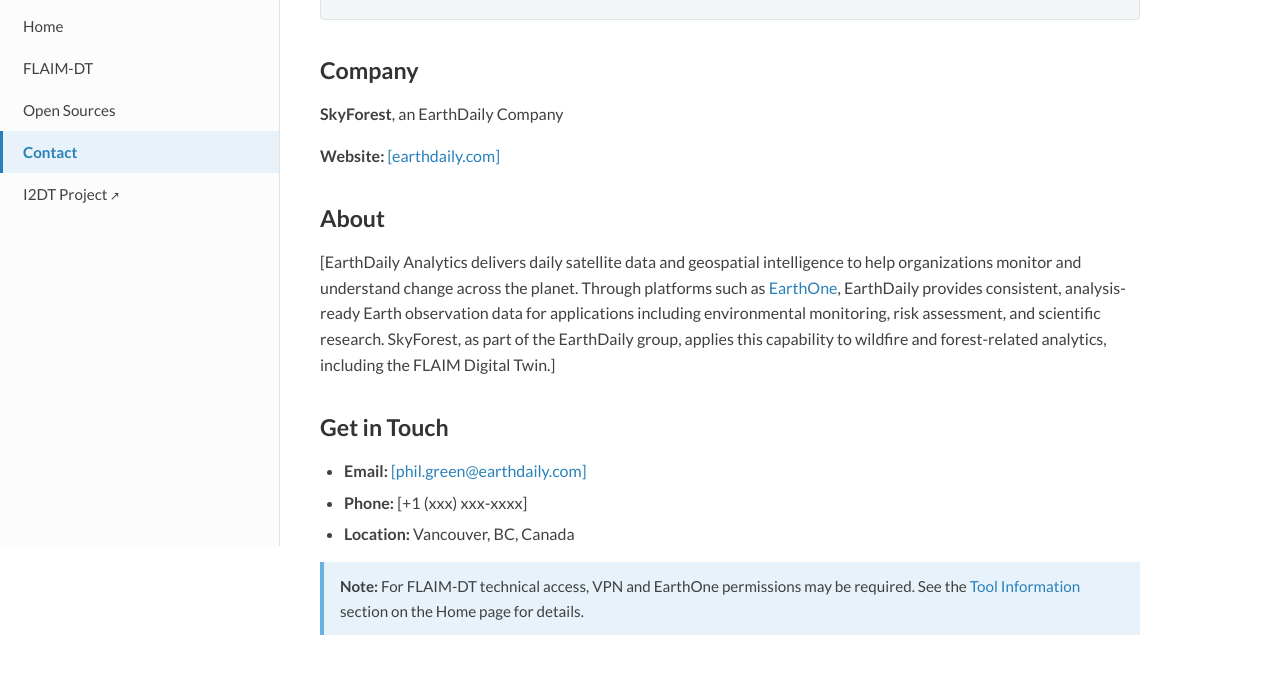
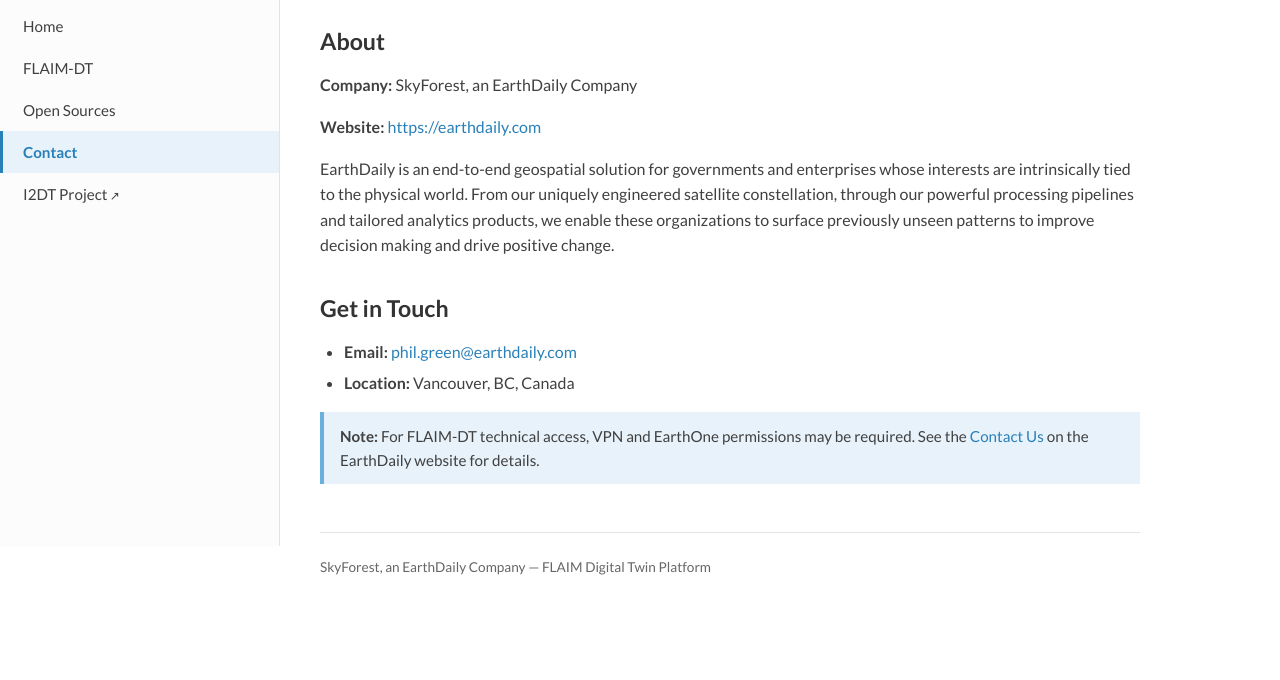
Before and after one commit to earthdaily/flaim-i2dt, a plain HTML site: page contact.html in a window 1280 px wide. Shown: the part 254-934 px from the top of the page. After the commit the page ends 913 px from the top, so only its background shows below. Drawn offline with Linux system fonts and the light colour scheme.

Commit message:
updated contact page and logo

```diff
--- a/contact.html
+++ b/contact.html
@@ -26,7 +26,7 @@
   <div class="layout">
     <aside class="sidebar">
         <div class="sidebar-logo">
-            <img src="images/EarthDaily_Logo.jpg" alt="EarthDaily Analytics" onerror="this.style.display='none'">
+            <img src="/images/EarthDaily_Logo.jpg" alt="EarthDaily Analytics" onerror="this.style.display='none'">
             <p class="site-title">FLAIM Digital Twin</p>
             <p class="site-subtitle">I2DT Consortium — Canada</p>
         </div>
@@ -50,37 +50,28 @@
       <nav class="toc" aria-label="Table of contents">
         <p class="toc-title">On this page</p>
         <ul>
-          <li><a href="#company">Company</a></li>
           <li><a href="#about">About</a></li>
           <li><a href="#get-in-touch">Get in Touch</a></li>
         </ul>
       </nav>
 
-      <section id="company">
-        <h2>Company</h2>
-        <p><strong>SkyForest</strong>, an EarthDaily Company</p>
-        <p>
-          <strong>Website:</strong>
-          <a href="[https://earthdaily.com]" target="_blank" rel="noopener">[earthdaily.com]</a>
-        </p>
-      </section>
-
       <section id="about">
         <h2>About</h2>
+        <p><strong>Company:</strong> SkyForest, an EarthDaily Company</p>
+        <p><strong>Website:</strong> <a href="https://earthdaily.com" target="_blank" rel="noopener">https://earthdaily.com</a></p>
         <p>
-          [EarthDaily Analytics delivers daily satellite data and geospatial intelligence to help organizations monitor and understand change across the planet. Through platforms such as <a href="https://earthdaily.com/earthone" target="_blank" rel="noopener">EarthOne</a>, EarthDaily provides consistent, analysis-ready Earth observation data for applications including environmental monitoring, risk assessment, and scientific research. SkyForest, as part of the EarthDaily group, applies this capability to wildfire and forest-related analytics, including the FLAIM Digital Twin.]
+            EarthDaily is an end-to-end geospatial solution for governments and enterprises whose interests are intrinsically tied to the physical world. From our uniquely engineered satellite constellation, through our powerful processing pipelines and tailored analytics products, we enable these organizations to surface previously unseen patterns to improve decision making and drive positive change.
         </p>
       </section>
 
       <section id="get-in-touch">
         <h2>Get in Touch</h2>
         <ul>
-          <li><strong>Email:</strong> <a href="mailto:[phil.green@earthdaily.com]">[phil.green@earthdaily.com]</a></li>
-          <li><strong>Phone:</strong> [+1 (xxx) xxx-xxxx]</li>
+          <li><strong>Email:</strong> <a href="mailto:phil.green@earthdaily.com">phil.green@earthdaily.com</a></li>
           <li><strong>Location:</strong> Vancouver, BC, Canada</li>
         </ul>
         <div class="note">
-          <strong>Note:</strong> For FLAIM-DT technical access, VPN and EarthOne permissions may be required. See the <a href="index.html#tool-information">Tool Information</a> section on the Home page for details.
+          <strong>Note:</strong> For FLAIM-DT technical access, VPN and EarthOne permissions may be required. See the <a href="https://earthdaily.com/contact">Contact Us</a> on the EarthDaily website for details.
         </div>
       </section>
 
```
Also changed, not shown: FLAIM-DT.html (+1 -1 lines), index.html (+1 -0 lines), open-sources.html (+1 -1 lines).
